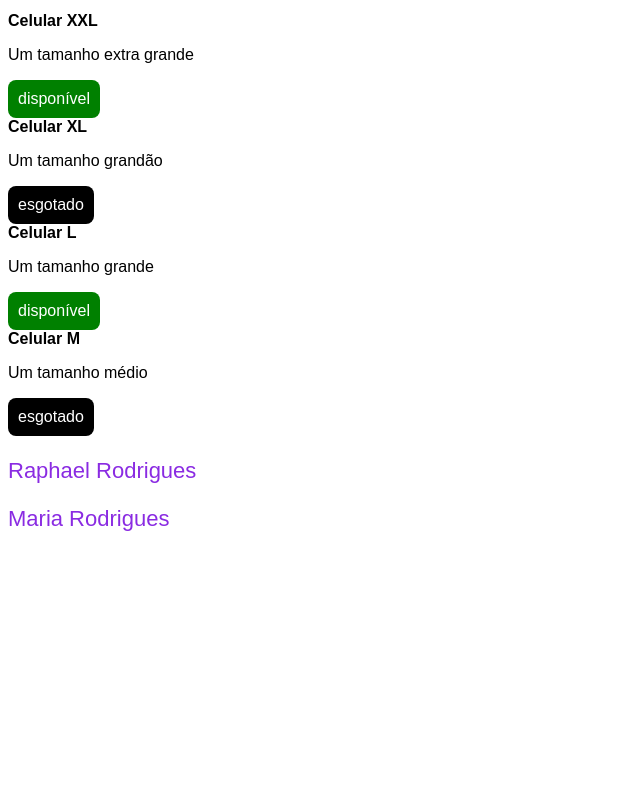
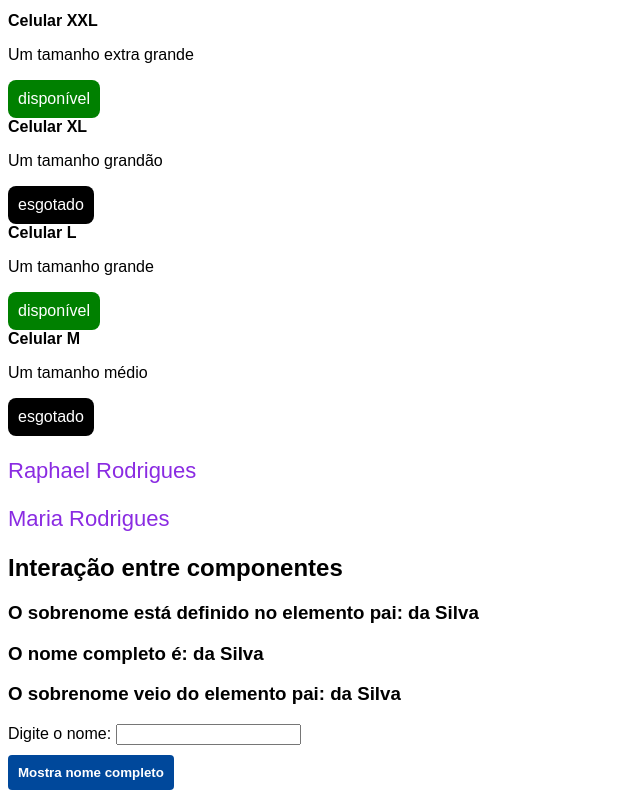
Before and after one commit to rapharodrigues04/fundamentos-angular, an Angular app: page / in a window 1280 px wide. Shown: the part 778-1578 px from the top of the page, without its empty margins (0-640 px from the left). Before the commit the page ends 1332 px from the top, so only its background shows below. Built offline with nearby package versions, Linux system fonts and the light colour scheme.

Commit message:
Interação entre componentes

```diff
--- a/src/app/app.component.html
+++ b/src/app/app.component.html
@@ -5,3 +5,4 @@
 <app-renderizando-listas></app-renderizando-listas>
 <app-componente-personalizado nome="Raphael" sobreNome="Rodrigues"></app-componente-personalizado>
 <app-componente-personalizado nome="Maria" sobreNome="Rodrigues"></app-componente-personalizado>
+<app-componente-pai></app-componente-pai>
--- a/src/app/app.module.ts
+++ b/src/app/app.module.ts
@@ -11,6 +11,8 @@
 import { FormsModule } from '@angular/forms';
 import { RenderizandoListasComponent } from './renderizando-listas/renderizando-listas.component';
 import { ComponentePersonalizadoComponent } from './componente-personalizado/componente-personalizado.component';
+import { ComponentePaiComponent } from './componente-pai/componente-pai.component';
+import { ComponenteFilhoComponent } from './componente-filho/componente-filho.component';
 
 @NgModule({
   declarations: [
@@ -21,7 +23,9 @@
     PipeCustomizadoComponent,
     TwoWayDateBindComponent,
     RenderizandoListasComponent,
-    ComponentePersonalizadoComponent
+    ComponentePersonalizadoComponent,
+    ComponentePaiComponent,
+    ComponenteFilhoComponent
   ],
   imports: [
     BrowserModule,
--- /dev/null
+++ b/src/app/componente-filho/componente-filho.component.html
@@ -0,0 +1,4 @@
+<h3>O sobrenome veio do elemento pai: {{ sobrenome }}</h3>
+<label for="nome">Digite o nome: </label>
+<input type="text" id="nome" [(ngModel)]="nome">
+<button type="button" (click)="mostraNome.emit(nome + ' ' + sobrenome)">Mostra nome completo</button>
--- /dev/null
+++ b/src/app/componente-filho/componente-filho.component.ts
@@ -0,0 +1,14 @@
+import { Component, EventEmitter, Input, Output } from '@angular/core';
+
+@Component({
+  selector: 'app-componente-filho',
+  templateUrl: './componente-filho.component.html',
+  styleUrls: ['./componente-filho.component.css']
+})
+export class ComponenteFilhoComponent {
+
+  @Input() sobrenome = "";
+  @Output() mostraNome = new EventEmitter();
+  nome = "";
+
+}
--- /dev/null
+++ b/src/app/componente-pai/componente-pai.component.html
@@ -0,0 +1,4 @@
+<h2>Interação entre componentes</h2>
+<h3>O sobrenome está definido no elemento pai: {{ sobrenome }}</h3>
+<h3>O nome completo é: {{ filho.nome }} {{sobrenome}}</h3>
+<app-componente-filho [sobrenome]="sobrenome" (mostraNome)="mostrarNomeCompleto($event)" #filho></app-componente-filho>
--- /dev/null
+++ b/src/app/componente-pai/componente-pai.component.ts
@@ -0,0 +1,16 @@
+import { Component } from '@angular/core';
+
+@Component({
+  selector: 'app-componente-pai',
+  templateUrl: './componente-pai.component.html',
+  styleUrls: ['./componente-pai.component.css']
+})
+export class ComponentePaiComponent {
+
+  sobrenome = "da Silva";
+
+  mostrarNomeCompleto(nomeCompleto: any){
+    alert(`O nome completo é: ${nomeCompleto}`)
+  }
+
+}
```
Also changed, not shown: src/app/componente-filho/componente-filho.component.css (added), src/app/componente-pai/componente-pai.component.css (added), 2 other files (tests, documents, lock files or other folders).
